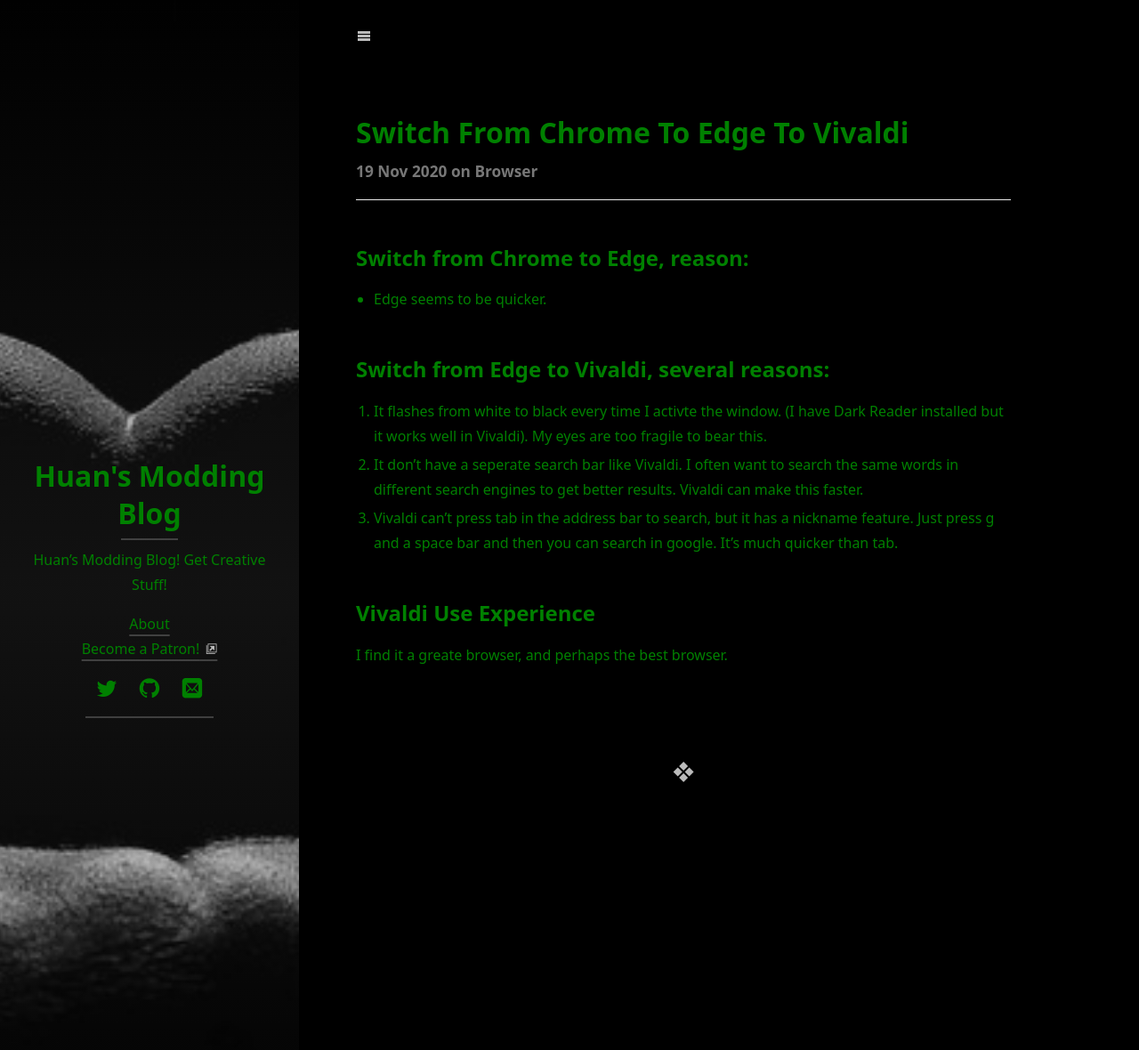
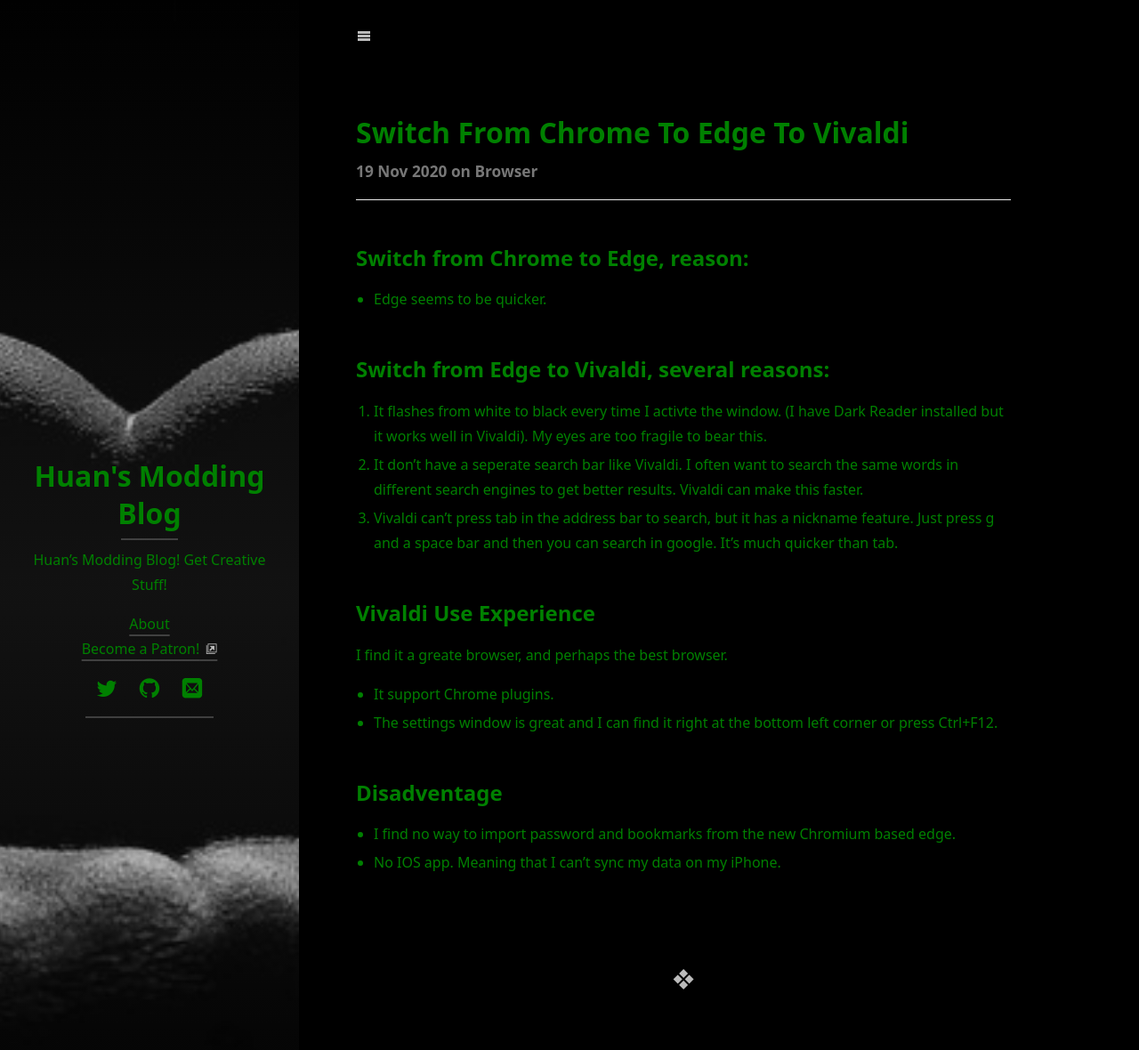
Before and after one commit to huanrenfeng/huanrenfeng.github.io, a Jekyll site: the page built from _posts/2020-11-19-switch-from-chrome-to-edge-to-vivaldi.md, in a window 1280 px wide and 1329 px high. Shown: the top 1180 px of the window at 89% size. Built offline with Jekyll 4.4.1, drawn with Linux system fonts in a browser that asks for light colours; cached includes are drawn as plain includes; nearby versions of some CDN libraries; some web fonts are replaced; our own code applies the rules of GitHub Pages for plain Markdown files; library files that are not in the unit come from our copies; comment, search, counter and statistics services are not loaded.

Commit message:
Update 2020-11-19-switch-from-chrome-to-edge-to-vivaldi.md

```diff
--- a/_posts/2020-11-19-switch-from-chrome-to-edge-to-vivaldi.md
+++ b/_posts/2020-11-19-switch-from-chrome-to-edge-to-vivaldi.md
@@ -8,8 +8,6 @@
 
 - Edge seems to be quicker.
 
-
-
 ## Switch from Edge to Vivaldi, several reasons:
 
 1. It flashes from white to black every time I activte the window. (I have Dark Reader installed but it works well in Vivaldi). My eyes are too fragile to bear this.
@@ -19,3 +17,11 @@
 ## Vivaldi Use Experience
 
 I find it a greate browser, and perhaps the best browser.
+
+- It support Chrome plugins.
+- The settings window is great and I can find it right at the bottom left corner or press Ctrl+F12.
+
+## Disadventage
+
+- I find no way to import password and bookmarks from the new Chromium based edge.
+- No IOS app. Meaning that I can't sync my data on my iPhone.
```
